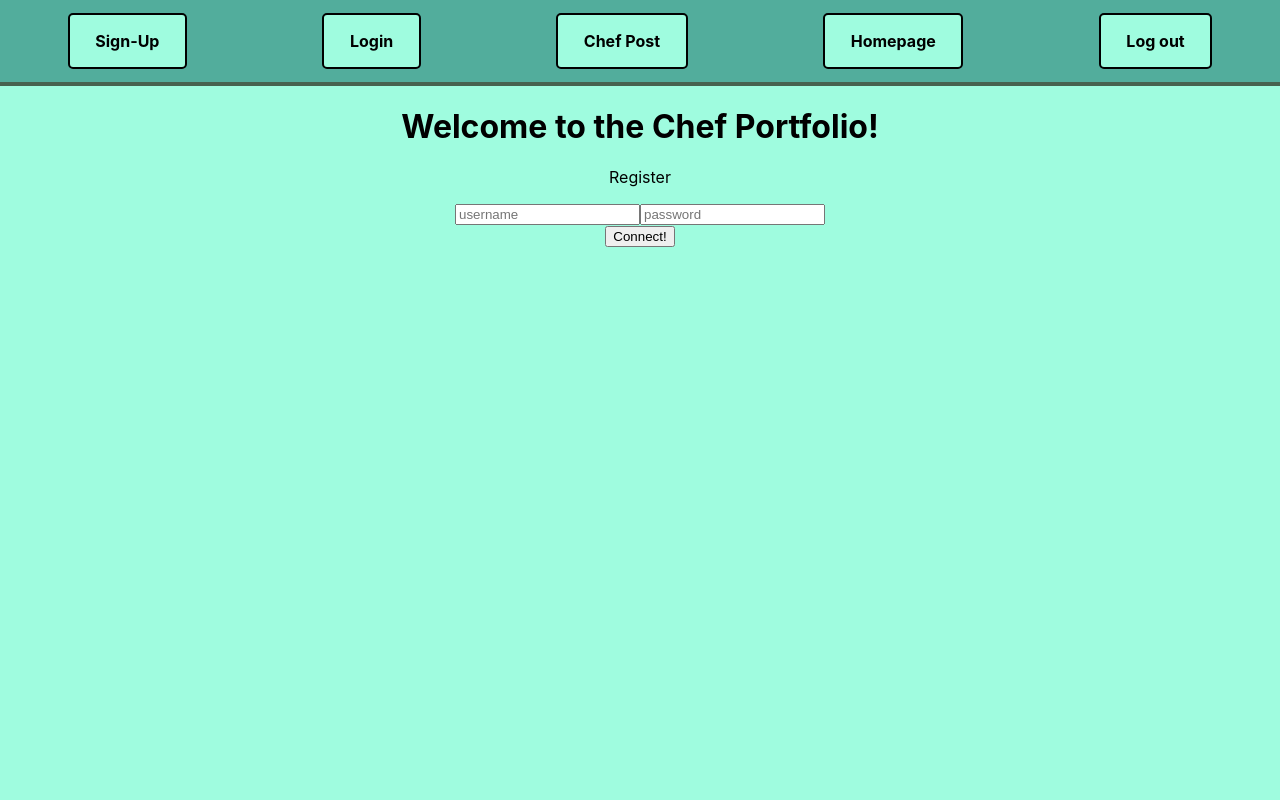
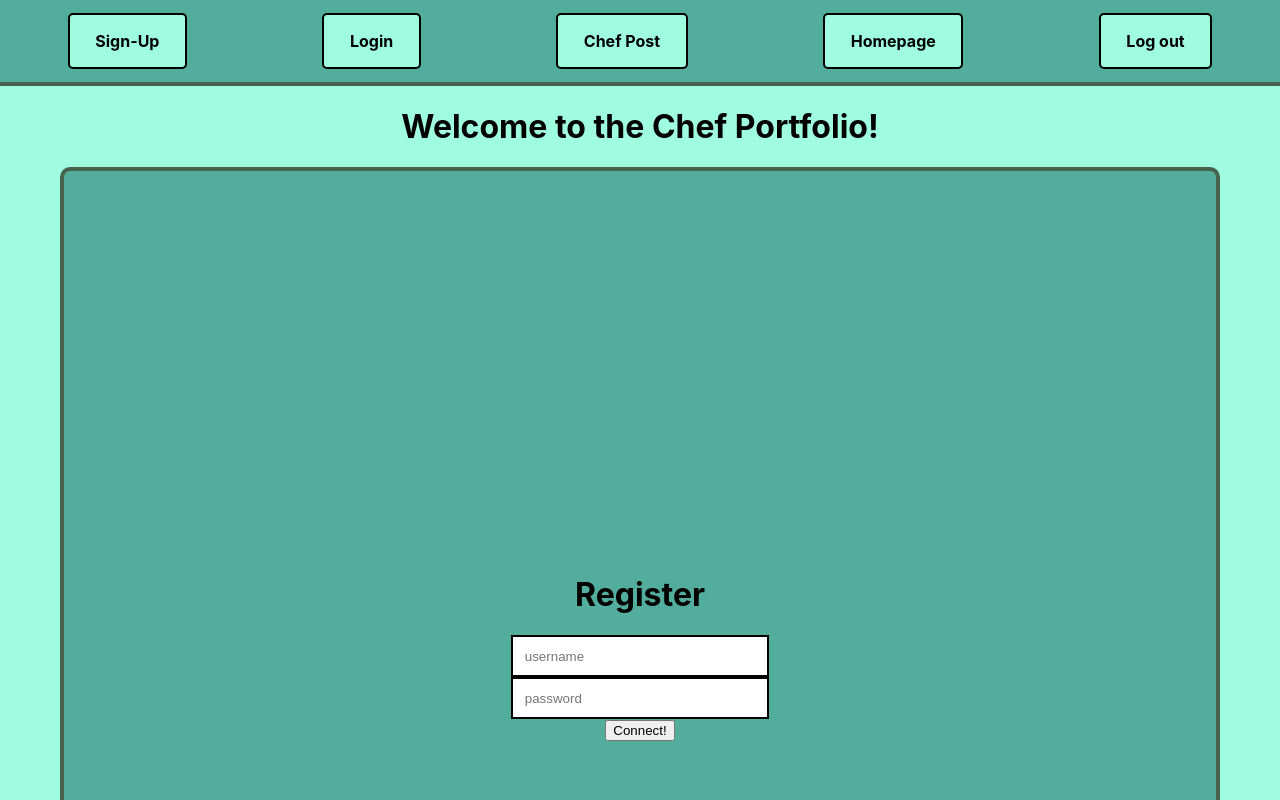
Before and after one commit to ChefPortfolioBuildWeek/FrontEndJava, a React (Create React App) app in the folder chef-app/: page /register in a window 1280 px wide. Shown: the top 800 px of the page. Built offline with nearby package versions, Linux system fonts and the light colour scheme.

Commit message:
register page styling

```diff
--- a/chef-app/src/Components/Register.js
+++ b/chef-app/src/Components/Register.js
@@ -50,30 +50,30 @@ function Register(props) {
       });
   };
   return (
-    <div className="RegisterForm">
+    <RegisterPage>
       <form onSubmit={handleSubmit}>
-        <p>Register</p>
-        <div className="inputregister">
-          <input
+        <CenterForm>Register</CenterForm>
+        <RegisterForm>
+          <BoxField
             value={username}
             name="username"
             type="text"
             onChange={e => setUsername(e.target.value)}
             placeholder="username"
           />
-          <input
+          <BoxField
             value={password}
             name="password"
             type="password"
             onChange={e => setPassword(e.target.value)}
             placeholder="password"
           />
-        </div>
+        </RegisterForm>
         <button type="submit" className="SubmitButtonregister">
           Connect!
         </button>
       </form>
-    </div>
+    </RegisterPage>
   );
 }
 export default Register;
```
